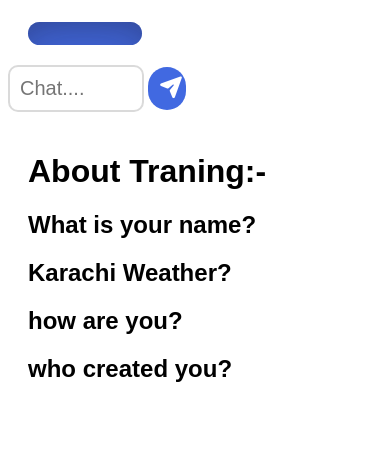
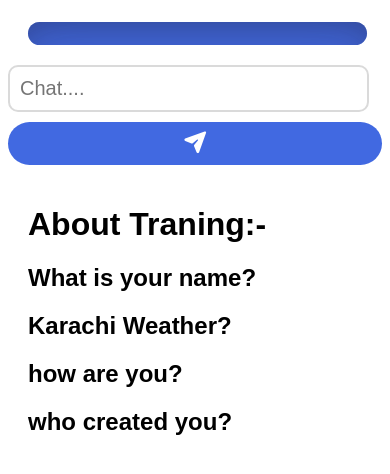
Before and after one commit to TechWithAyaan/chatbot, a plain HTML site: page index.html in a window 390 px wide. Shown: the part 236-710 px from the top of the page. Drawn offline with Linux system fonts and the light colour scheme.

Commit message:
responsive

```diff
--- a/style.css
+++ b/style.css
@@ -44,3 +44,52 @@ cursor: pointer;
     font-family: Arial, Helvetica, sans-serif;
     padding: 20px;
 }
+@media only screen and (max-width:600px){
+    .robo{
+    width: 300px;
+}
+.user{
+    width: 90%;
+    padding: 10px;
+    font-size: 20px;
+    border: 2px solid #dadada;
+    border-radius: 10px;
+}
+.sendbtn{
+    width: 100%;
+    margin-top: 10px;
+    padding: 10px;
+    font-size: 20px;
+    background-color: royalblue;
+    color: white;
+border-radius: 50px;
+border: none;
+cursor: pointer;
+}
+.sendbtn:hover{
+    transform: scale(1.05);
+    /* width: 11%; */
+    margin-left: 2px;
+    transition: 0.2s;
+}
+.font{
+    font-family: Arial, Helvetica, sans-serif;
+}
+.chat-box{
+    width: 90%;
+    background-color: royalblue;
+    padding: 1px;
+    font-size: 15px;
+    box-shadow: rgba(50, 50, 93, 0.25) 0px 30px 60px -12px inset, rgba(0, 0, 0, 0.3) 0px 18px 36px -18px inset;
+    border-radius: 20px;
+    margin: 20px;
+    color: white;
+}
+.aiAnswer{
+    margin-left: 20px;
+}
+.train{
+    font-family: Arial, Helvetica, sans-serif;
+    padding: 20px;
+}
+}
```
